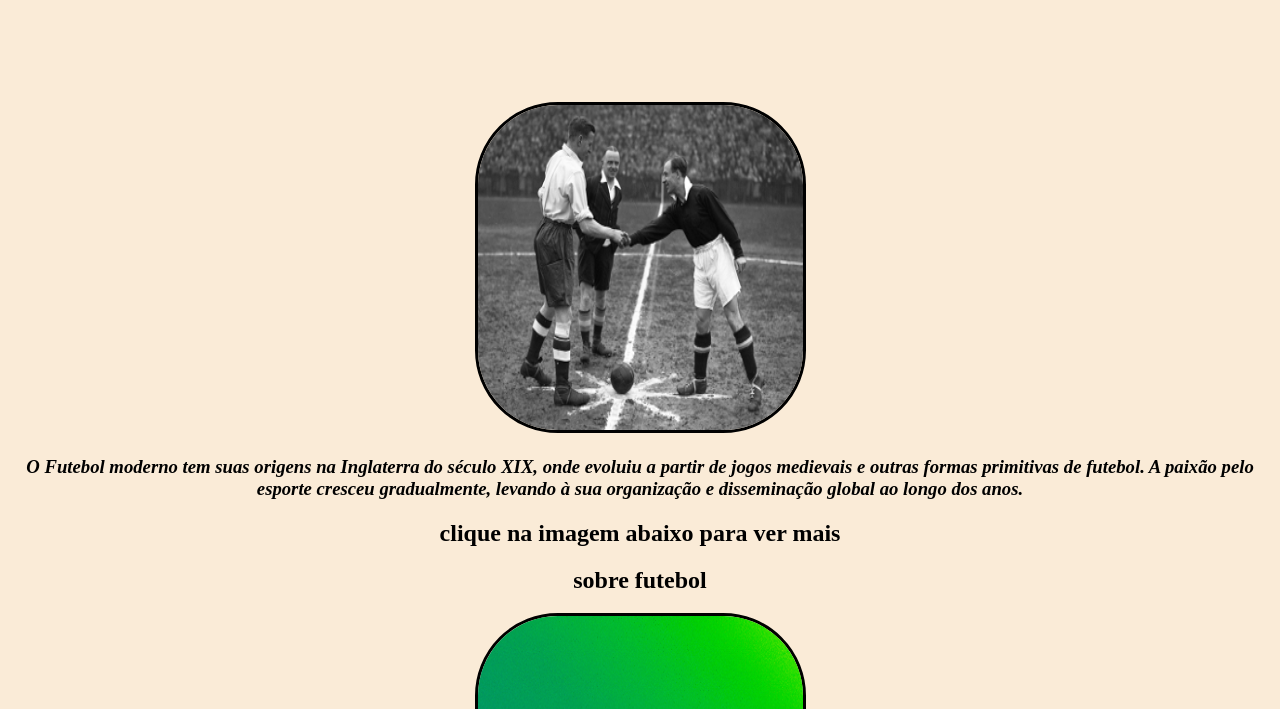
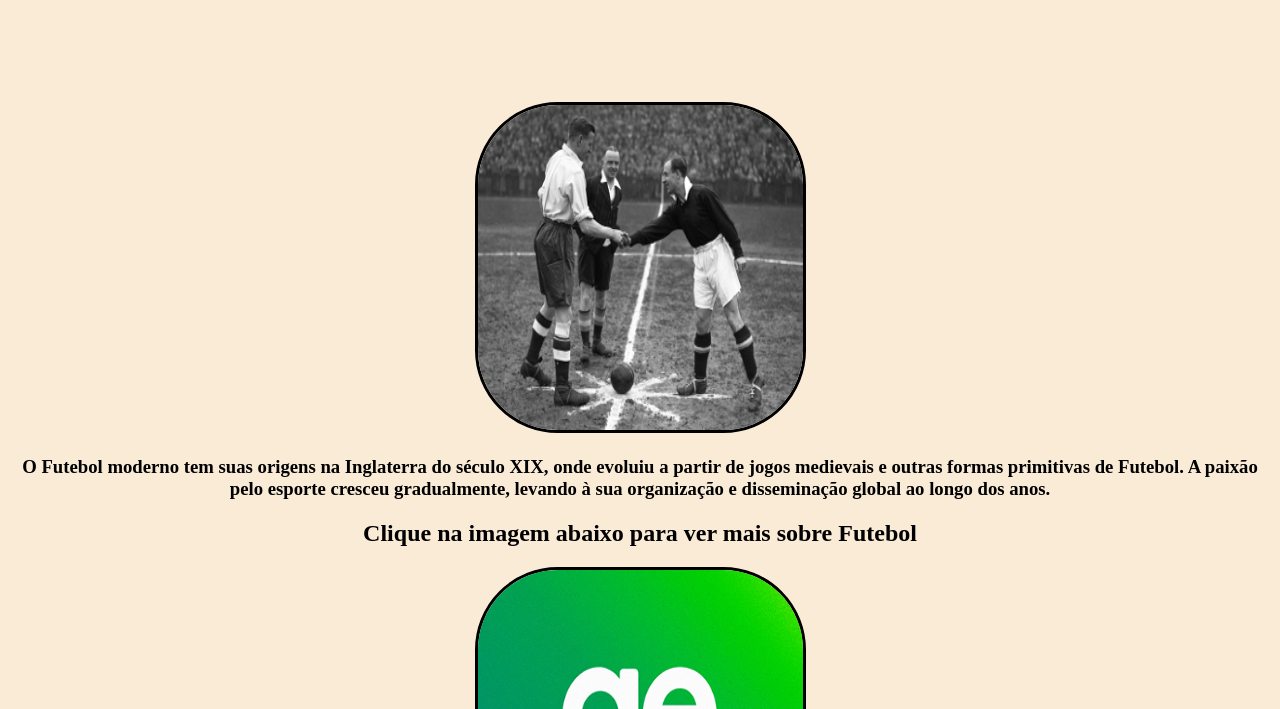
Before and after one commit to igorbraga890/esportes.inc, a plain HTML site: page page4.html in a window 1280 px wide. Shown: the part 243-952 px from the top of the page. Drawn offline with Linux system fonts and the light colour scheme.

Commit message:
Add files via upload

```diff
--- a/css/style.css
+++ b/css/style.css
@@ -1,11 +1,6 @@
 
 .titulo{
     font-size: 50px;
-}
-
-h3{
-font-style: italic;
-
 }
 
 img{
--- a/page4.html
+++ b/page4.html
@@ -9,7 +9,7 @@
 </head>
 <body>
     <a href="index.html"><img class="ai"  src="img/icons8-home-50.png" alt="voltar para a pagina inicial"></a>ㅤㅤㅤㅤㅤㅤㅤㅤㅤㅤㅤㅤㅤㅤㅤㅤㅤㅤㅤㅤㅤㅤㅤㅤㅤㅤㅤㅤㅤㅤㅤㅤㅤㅤㅤㅤㅤㅤㅤㅤㅤㅤㅤㅤㅤㅤㅤㅤㅤ
-    ㅤㅤㅤㅤㅤㅤㅤㅤㅤㅤㅤㅤㅤㅤㅤㅤㅤㅤㅤㅤㅤㅤㅤㅤㅤㅤㅤㅤㅤㅤㅤㅤㅤㅤㅤㅤㅤㅤㅤㅤㅤㅤㅤㅤㅤㅤㅤㅤㅤㅤㅤㅤㅤㅤㅤㅤㅤㅤㅤㅤㅤ
+    ㅤㅤㅤㅤㅤㅤㅤㅤㅤㅤㅤㅤㅤㅤㅤㅤㅤㅤㅤㅤㅤㅤㅤㅤㅤㅤㅤㅤㅤㅤㅤㅤㅤㅤㅤㅤㅤㅤㅤㅤㅤㅤㅤㅤㅤㅤㅤㅤㅤㅤㅤㅤㅤㅤㅤㅤㅤㅤ
     <a href="page2.html"><img class="ai" src="img/icons8-next-page-32.png" alt=""></a>
 
     <center>
@@ -17,13 +17,13 @@
 
         <img src="img/fut ant.jpg" alt="">
 
-        <h3>O Futebol moderno tem suas origens na Inglaterra do século XIX, onde evoluiu a partir de jogos medievais e outras formas primitivas de futebol. A paixão pelo esporte cresceu gradualmente, levando à sua organização e disseminação global ao longo dos anos. </h3>
+        <h3>O Futebol moderno tem suas origens na Inglaterra do século XIX, onde evoluiu a partir de jogos medievais e outras formas primitivas de Futebol. A paixão pelo esporte cresceu gradualmente, levando à sua organização e disseminação global ao longo dos anos. </h3>
 
 
 
 
-        <h2>clique na imagem abaixo para ver mais</h2>
-        <h2>sobre futebol</h2>
+        <h2>Clique na imagem abaixo para ver mais sobre Futebol</h2>
+        <h2></h2>
         <a href="https://ge.globo.com/futebol/"><img src="img/ge.png" alt=""></a>
 
 
```
Also changed, not shown: index.html (+1 -1 lines), page2.html (+4 -4 lines), page3.html (+4 -4 lines).
